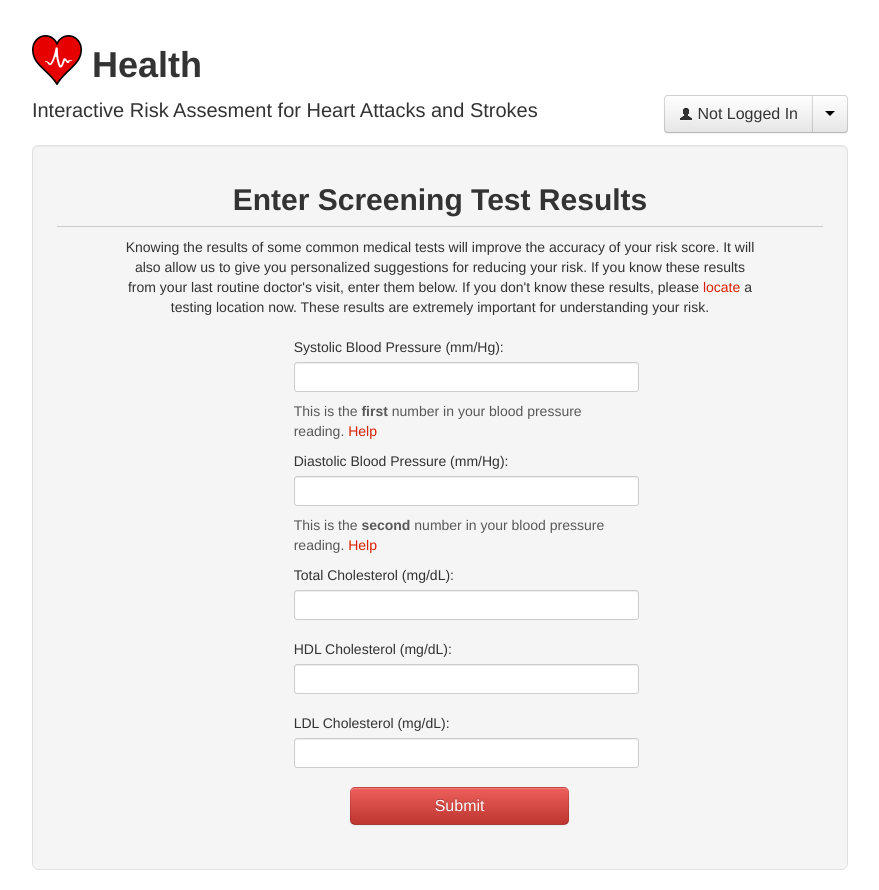
After one commit to bopopescu/Heart-Health, a Django app: template hh-server/heart_health/templates/static/assess_bio.html in a window 1280 px wide. The commit adds this page. Shown: the whole page, without its empty margins (200-1079 px from the left). Run offline with Django 3.2, Linux system fonts and the light colour scheme; the template is opened without the code that fills it, so the values that code supplies are empty; parts of the project's set-up code (start-up, migrations or seed data) failed here and were passed over; some libraries are stand-ins or nearby versions.

Commit message:
Added biomarker form and basic validation.

```diff
--- a/hh-server/heart_health/heart_health/urls.py
+++ b/hh-server/heart_health/heart_health/urls.py
@@ -9,6 +9,8 @@ urlpatterns = patterns('',
 	url(r'^$', 'survey.views.index', name='home'),
     url(r'^assess/basic/save/', 'survey.views.assess_basic_save', name='Save Basic'),
 	url(r'^assess/basic/', 'survey.views.assess_basic', name='basic'),
+    url(r'^assess/bio/save/', 'survey.views.assess_bio_save', name='Save Bio'),
+	url(r'^assess/bio/', 'survey.views.assess_bio', name='Bio'),
 	url(r'^results/get/', 'survey.views.get_results', name='Get Results'),
 	url(r'^results/basic/', 'survey.views.results_basic', name='Basic Results'),
 	url(r'^results/', 'survey.views.results', name='Results'),
--- a/hh-server/heart_health/survey/views.py
+++ b/hh-server/heart_health/survey/views.py
@@ -31,6 +31,9 @@ def assess_basic_save(request):
     request.user.userprofile.save()
     return HttpResponseRedirect('/results/')
 
+def assess_bio(request):
+	return render_to_response('assess_bio.html', locals(), context_instance=RequestContext(request))
+
 def results_basic(request):
     if not request.user.userprofile.survey.has_basic_results():
         return render_to_response('results_loading.html', locals(), context_instance=RequestContext(request))
--- a/hh-server/heart_health/templates/media/css/custom.css
+++ b/hh-server/heart_health/templates/media/css/custom.css
@@ -11,6 +11,10 @@
 
 .margin-top-10 {
     margin-top: 10px;
+}
+
+.margin-after-15 {
+    margin-bottom: 15px !important;
 }
 
 body {
--- /dev/null
+++ b/hh-server/heart_health/templates/media/js/assess_bio.js
@@ -0,0 +1,44 @@
+$('.bp-help').popover({
+    title: 'Blood Pressure',
+    content: 'The first number in your blood pressure reading is your systolic blood pressure and the sceond number is your diastolic blood pressure. For example if your blood pressure is <strong>125/82</strong>, your systolic blood pressure is <strong>125</strong> and your diastolic pressure is <strong>82</strong>.'
+});
+
+function validateInputGroupInRange(id, low, high){
+    var validated = validateTextNumericInRange($('#' + id + ' input').val(), low, high)
+    if(!validated){
+        $('#' + id).addClass('error');
+        $('#' + id + ' .range-error').removeClass('hidden');
+    } else {
+        $('#' + id).removeClass('error');
+        $('#' + id + ' .range-error').addClass('hidden');
+    }
+    return validated;
+}
+
+$('#bio-form').submit(function() {
+    var validated = true;
+
+    validated = validateInputGroupInRange('systolic', 80, 220) && validated;
+
+    validated = validateInputGroupInRange('diastolic', 40, 130) && validated;
+
+    validated = validateInputGroupInRange('cholesterol', 70, 500) && validated;
+
+    validated = validateInputGroupInRange('hdl', 20, 130) && validated;
+
+    validated = validateInputGroupInRange('ldl', 40, 400) && validated;
+
+    if($('#hba1c').length > 0){
+        if($('#hba1c input').val().length > 0){
+            validated = validateInputGroupInRange('hba1c', 2, 16) && validated;
+        }
+    }
+
+    return validated;
+});
+
+function validateTextNumericInRange(text, min, max) {
+        var value = parseInt(text, 10);
+
+        return (!isNaN(value) && value >= min && value <= max);
+}
--- a/hh-server/heart_health/templates/static/assess_basic.html
+++ b/hh-server/heart_health/templates/static/assess_basic.html
@@ -11,7 +11,7 @@
             <div id="age-group" class="control-group">
                 <h5>Welcome! Let's get started. Here's an easy one:</h5>
                 <label>Please enter your age:</label>
-                <input name="age" type="text" value="{{ user.userprofile.survey.age }}">
+                <input name="age" type="text" value="{{ user.userprofile.survey.age|default_if_none:"" }}">
                 <span class="help-inline hidden">Valid ages are from 18 to 130.</span>
                 </label>
             </div>
@@ -27,13 +27,13 @@
             </div>
             <div id="height-group" class="control-group hidden">
                 <label>Please enter your height in inches:</label>
-                <input name="height" type="text" value="{{ user.userprofile.survey.height }}">
+                <input name="height" type="text" value="{{ user.userprofile.survey.height|default_if_none:"" }}">
                 <span class="help-inline hidden">Height must be between 44 and 87 inches.</span>
                 </label>
             </div>
             <div id="weight-group" class="control-group hidden">
                 <label>Please enter your weight in pounds:</label>
-                <input name="weight" type="text" value="{{ user.userprofile.survey.weight }}">
+                <input name="weight" type="text" value="{{ user.userprofile.survey.weight|default_if_none:"" }}">
                 <span class="help-inline hidden">Weight must be between 80 and 600 pounds.</span>
                 </label>
             </div>
--- /dev/null
+++ b/hh-server/heart_health/templates/static/assess_bio.html
@@ -0,0 +1,63 @@
+{% extends "base.html" %}
+
+{% block title %}Enter Screening Test Results - Heart Health{% endblock %}
+{% block content %}
+<h2 class="center-text header-border">Enter Screening Test Results</h2>
+
+    <p class="span10 center-text centered-span"> Knowing the results of some common medical tests will improve the accuracy of your risk score. It will also allow us to give you personalized suggestions for reducing your risk. If you know these results from your last routine doctor's visit, enter them below. If you don't know these results, please <a href="/locate/"> locate </a> a testing location now. These results are extremely important for understanding your risk.</p>
+    <br/>
+<div class="span2 hidden-phone"> </div>
+<div class="span8">
+    <div class="span8 centered-span centered-form-stretch-not-button">
+        <form method="POST" action="/assess/bio/save/" id="bio-form">
+            {% csrf_token %}
+            <div id="systolic" class="control-group">
+                <label>Systolic Blood Pressure (mm/Hg):</label>
+                <input name="systolic" type="text" value="{{ user.userprofile.survey.systolic|default_if_none:"" }}">
+                <span class="help-block">This is the <strong>first</strong> number in your blood pressure reading. <a class="bp-help"> Help </a></span>
+                <span class="help-inline hidden range-error">Systolic blood pressure must be between 80 and 220.</span>
+                </label>
+            </div>
+            <div id="diastolic" class="control-group">
+                <label>Diastolic Blood Pressure (mm/Hg):</label>
+                <input name="diastolic" type="text" value="{{ user.userprofile.survey.diastolic|default_if_none:"" }}">
+                <span class="help-block">This is the <strong>second</strong> number in your blood pressure reading. <a class="bp-help"> Help </a></span>
+                <span class="help-inline hidden range-error">Diastolic blood pressure must be between 40 and 130.</span>
+                </label>
+            </div>
+            <div id="cholesterol" class="control-group">
+                <label>Total Cholesterol (mg/dL):</label>
+                <input name="cholesterol" type="text" value="{{ user.userprofile.survey.cholesterol|default_if_none:"" }}">
+                <span class="help-inline hidden range-error">Total cholesterol must be between 70 and 500.</span>
+                </label>
+            </div>
+            <div id="hdl" class="control-group">
+                <label>HDL Cholesterol (mg/dL):</label>
+                <input name="hdl" type="text" value="{{ user.userprofile.survey.hdl|default_if_none:"" }}">
+                <span class="help-inline hidden range-error">HDL Cholesterol must be between 20 and 130.</span>
+                </label>
+            </div>
+            <div id="ldl" class="control-group">
+                <label>LDL Cholesterol (mg/dL):</label>
+                <input name="ldl" type="text" value="{{ user.userprofile.survey.ldl|default_if_none:"" }}">
+                <span class="help-inline hidden range-error">LDL Cholesterol must be between 40 and 400.</span>
+                </label>
+            </div>
+            {% if user.userprofile.survey.diabetes %}
+            <div id="hba1c" class="control-group">
+                <label>Glycated Hemoglobin (HbA1c) Percentage:</label>
+                <input name="hba1c" type="text" value="{{ user.userprofile.survey.hba1c|default_if_none:"" }}">
+                <span class="help-block">This field is shown because you indicated you have diabetes. It is optional.</span>
+                <span class="help-inline hidden range-error">Your HbA1c value should be between 2 and 16.</span>
+                </label>
+            </div>
+            {% endif %}
+            <button class="btn btn-large btn-danger span8 centered-span" type="submit" >Submit</button>
+        </form>
+    </div>
+</div>
+{% endblock content %}
+
+{% block jsinclude %}
+<script src="{{ STATIC_URL }}js/assess_bio.js"></script>
+{% endblock %}
```
Also changed, not shown: 2 other files.
